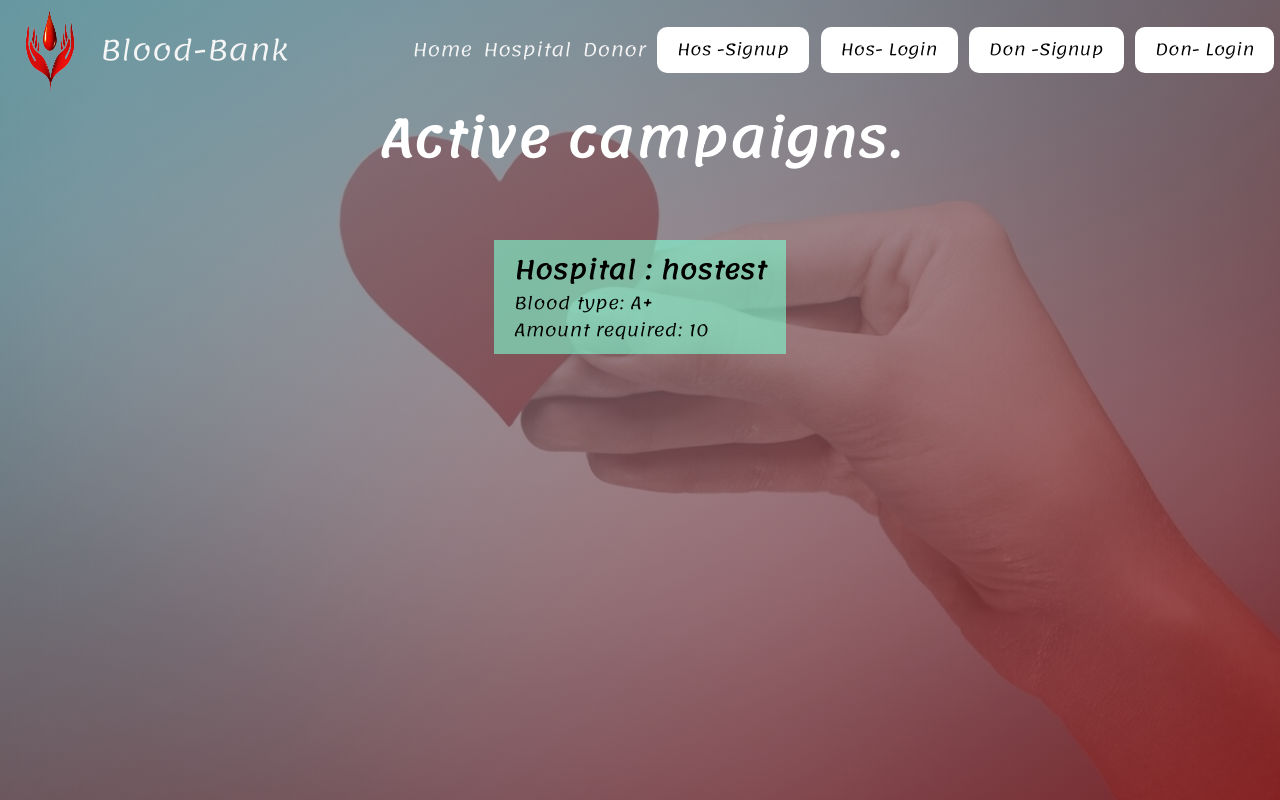
After one commit to danielmuthama/Blood-Bank, a Django app: page /active_campaigns in a window 1280 px wide. The commit adds this page. Run offline with Django 4.2, Linux system fonts and the light colour scheme; data comes from the database, SQL or seed files in the repository; both versions use the stored data as it was after the commit.

Commit message:
Create campaign and query them

```diff
--- a/home/static/css/style.css
+++ b/home/static/css/style.css
@@ -171,6 +171,16 @@ td {
   padding: 0.5rem;
 }
 
+.samples-container {
+  position: relative;
+}
+
+.create-btn {
+  position: absolute;
+  top: -12rem;
+  right: 2rem;
+}
+
 .samples {
   width: 50rem;
   margin: 0 auto;
@@ -196,3 +206,28 @@ td {
 .sample:hover {
   background-color: rgb(127, 255, 212);
 }
+
+.campaigns {
+  display: flex;
+  flex-direction: column;
+  width: fit-content;
+  margin: 0 auto;
+}
+
+.campaign {
+  display: flex;
+  flex-direction: column;
+  align-items: flex-start;
+
+  padding: 1rem 2rem;
+
+  background-color: rgba(127, 255, 212, 0.6);
+}
+
+.campaign h3 {
+  font-size: 2.5rem;
+}
+
+.campaign p {
+  font-size: 1.7rem;
+}
--- /dev/null
+++ b/home/templates/active_campaigns.html
@@ -0,0 +1,33 @@
+{% extends 'base.html' %}
+
+
+{% block content %}
+{{ block.super}}
+<h1 class="page-title"> Active campaigns.</h1>
+
+<div class="campaigns">
+
+    {% if campaigns %}
+    {% for campaign in campaigns %}
+    <div class="campaign">
+
+
+        <h3 class="heading-3">
+            Hospital : {{campaign.user}}
+        </h3>
+
+        <p>Blood type: {{campaign.blood_group}} </p>
+        <p>Amount required: {{campaign.amount_wanted}} </p>
+    </div>
+    {% endfor %}
+
+    {% else %}
+    <h2 class="heading-2">No Active Campaigns</h2>
+
+    {% endif %}
+
+
+</div>
+
+</form>
+{% endblock %}
--- a/home/templates/hos/create_blood_drive.html
+++ b/home/templates/hos/create_blood_drive.html
@@ -5,13 +5,15 @@
 {{ block.super}}
 <h1 class="page-title"> Create blood drive campaign.</h1>
 <form class="donate-form" method="post">
+    {% csrf_token %}
 
     <label for="fname"> Blood type:</label>
-    <input required type="text" name="blood_type" placeholder="Blood type"></input>
+    <input required type="text" name="blood_group" placeholder="Blood type"></input>
 
 
     <label for="password">Amount <sup>*In litres</sup>:</label>
-    <input required type="number" name="password" placeholder="Amount required"></input>
+    <input required type="number" name="amount_wanted"
+        placeholder="Amount required"></input>
 
     <input type="submit" value="Apply" class="btn"></input>
 </form>
--- a/home/templates/hos/dashboard.html
+++ b/home/templates/hos/dashboard.html
@@ -3,8 +3,11 @@
 
 {% block content %}
 {{ block.super}}
-<h1 class="page-title"> Hospital samples</h1>
+<h1 class="page-title"> Samples left</h1>
 <div class="samples-container">
+
+    <a href="{% url 'hos_create_blood_drive' %} " class="create-btn btn">Create blood
+        drive </a>
 
     <div class="samples">
 
--- a/home/templates/navbar.html
+++ b/home/templates/navbar.html
@@ -22,6 +22,8 @@
 
     <a href="{% url 'hos_dashboard' %}" class="nav__link">Dashboard</a>
 
+    <a href="{% url 'active_campaigns' %} " class="nav__link">Campaigns</a>
+
     <a href="{% url 'logout' %}" class=" btn ">Logout </a>
     {% else %}
 
--- a/home/urls.py
+++ b/home/urls.py
@@ -21,6 +21,7 @@ urlpatterns = [
     path('don/donate', views.don_apply_to_donate, name='don_donate'),
 
     path("logout", views.logout_request, name="logout"),
+    path('active_campaigns', views.active_campaigns, name='active_campaigns')
 
 
 ]
--- a/home/views.py
+++ b/home/views.py
@@ -127,25 +127,20 @@ def logout_request(request):
 def hos_create_blood_drive(request):
     if request.method == 'POST':
         # Check if authenticated user is a hospital user obj
-        hospital = Hospital.objects.get(user=request.user)
-        if not hospital:
-            return redirect('home')
 
-        if request.method == 'POST':
-            user = request.user
-            blood_group = request.POST['blood_group']
-            amount_wanted = request.POST['amount_wanted']
+        user = request.user
+        blood_group = request.POST['blood_group']
+        amount_wanted = request.POST['amount_wanted']
 
-            blood_drive = BloodDrive(
-                user=user, blood_group=blood_group, amount_wanted=amount_wanted)
-            blood_drive.save()
+        blood_drive = BloodDrive(
+            user=user, blood_group=blood_group, amount_wanted=amount_wanted)
+        blood_drive.save()
 
-            return redirect(home)
+        messages.success(request, "Created campaign successfuly.")
+
+        return redirect(home)
 
     return render(request, 'hos/create_blood_drive.html')
-
-
-from django.forms.models import model_to_dict
 
 
 def don_apply_to_donate(request):
@@ -164,3 +159,8 @@ def don_apply_to_donate(request):
         messages.success(request, "Applied successfuly.")
         return redirect(home)
     return render(request, 'don/apply_to_donate.html')
+
+
+def active_campaigns(request):
+    campaigns = BloodDrive.objects.all()
+    return render(request, 'active_campaigns.html', {'campaigns': campaigns})
```
Also changed, not shown: db.sqlite3.
